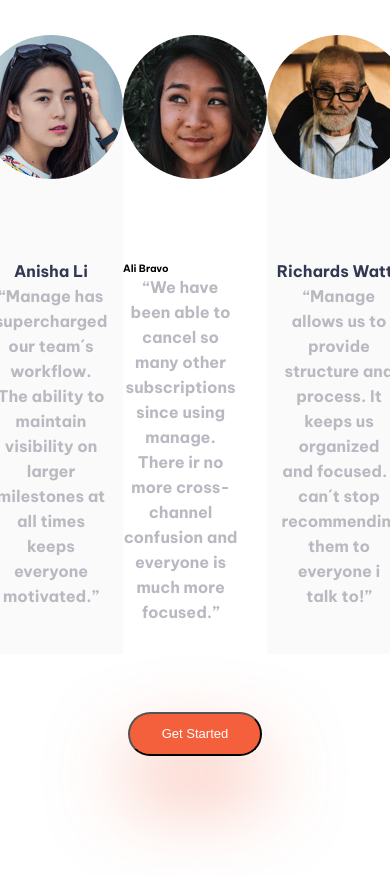
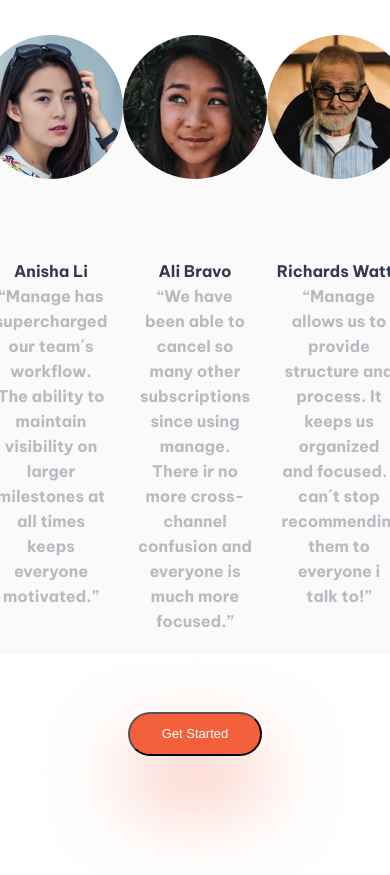
Before and after one commit to varistizabal30/varistizabal30.github.io, a plain HTML site: page index.html in a window 390 px wide. Shown: the part 2001-2876 px from the top of the page. Drawn offline with Linux system fonts and the light colour scheme.

Commit message:
Cambiando clase content-unhide-mobile

```diff
--- a/css/style.css
+++ b/css/style.css
@@ -172,7 +172,7 @@ header{
     align-items: center;
     padding-bottom: 4.5rem;
 }
-.content-unhide-movile{
+.content-unhide-mobile{
     background-color:#FAFAFA;
     display: flex;
     flex-direction: column;
@@ -186,7 +186,7 @@ header{
     line-height: 2.5rem;
     text-align: center;
 }
-.content-unhide-movile h4{
+.content-unhide-mobile h4{
     color: #323851;
     font-size: 1.6rem;
     font-weight: 700;
```
